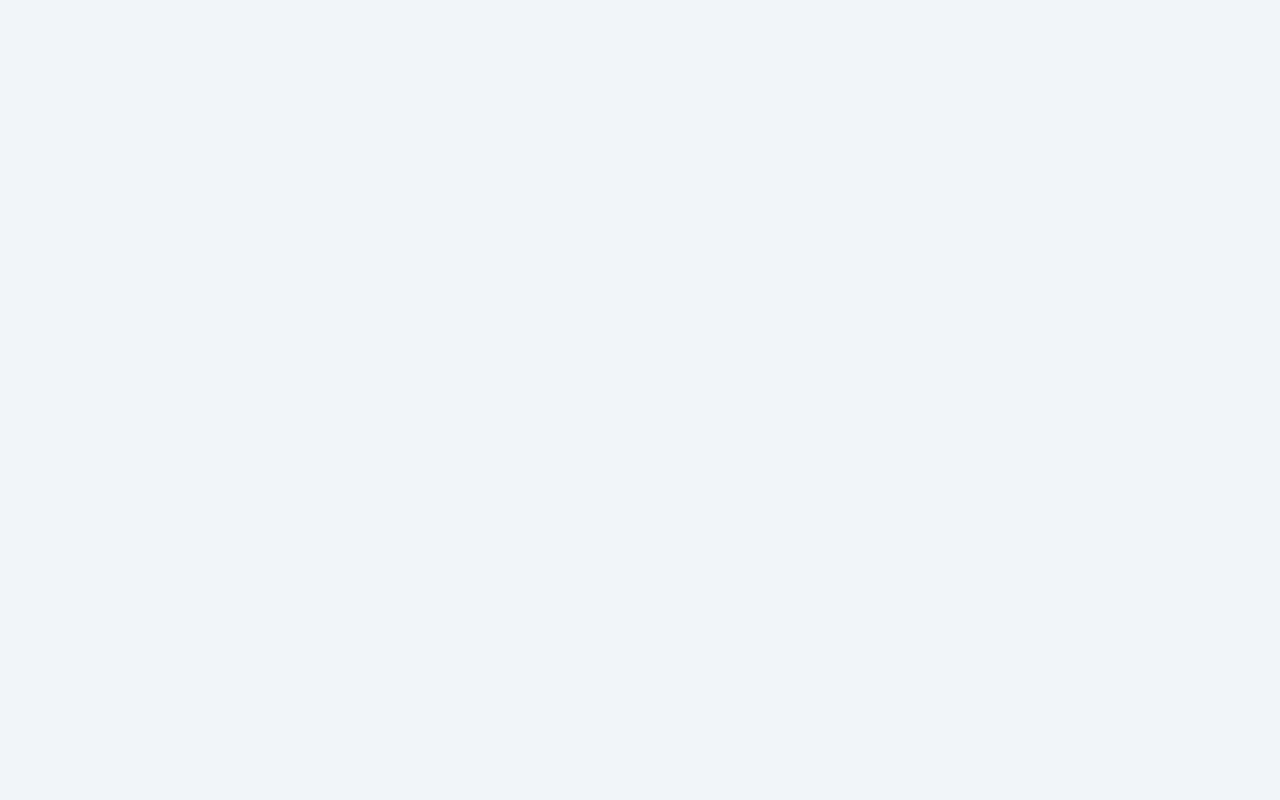
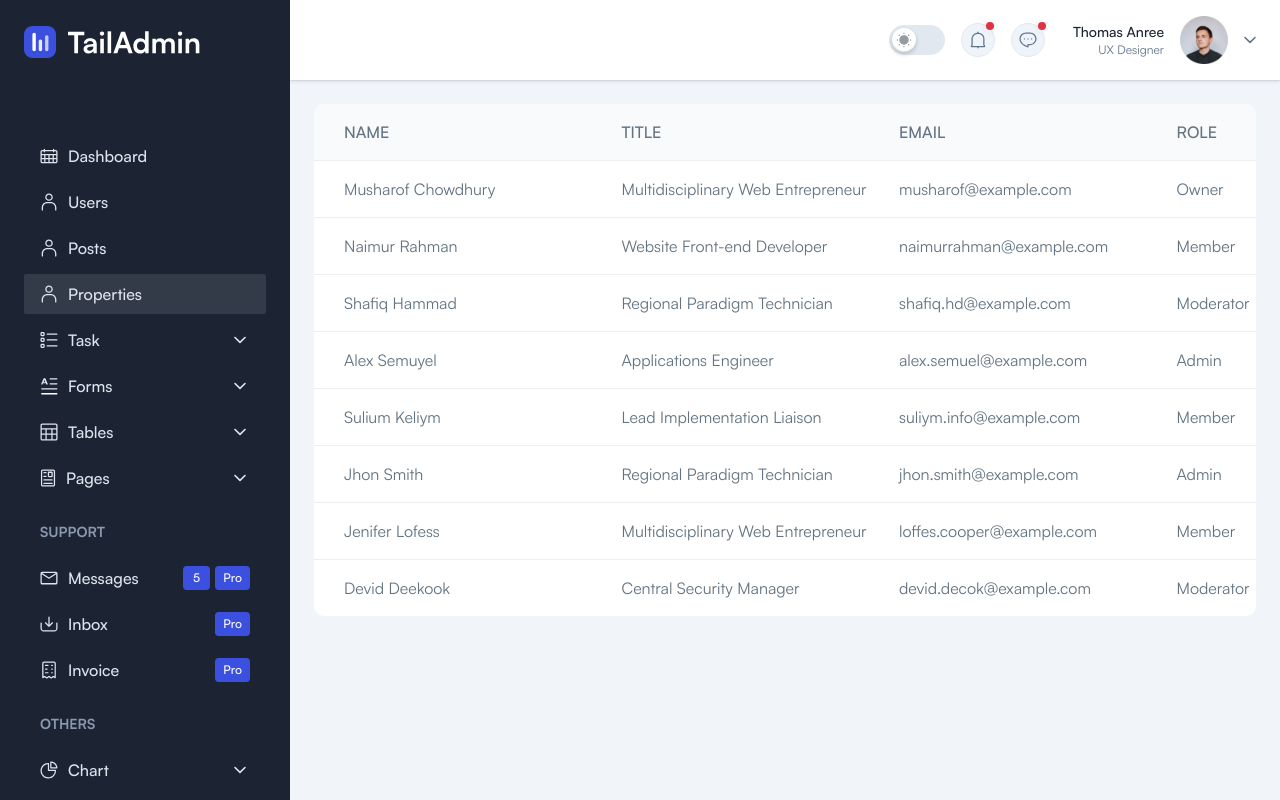
Before and after one commit to thakurdinker/xr_website_admin_panel, a React (Vite) app: page /manage-properties in a window 1280 px wide. Before the commit this address had no page. Built offline with nearby package versions, Linux system fonts and the light colour scheme; no server answers.

Commit message:
added properties section

```diff
--- a/src/App.tsx
+++ b/src/App.tsx
@@ -61,6 +61,7 @@ import TwoStepVerification from "./pages/Authentication/TwoStepVerification";
 import UnderMaintenance from "./pages/Authentication/UnderMaintenance";
 import UsersList from "./pages/Users";
 import EditUser from "./pages/Users/EditUser";
+import ManageProperties from "./pages/ManageProperties/ManageProperties.jsx";
 
 function App() {
   const [loading, setLoading] = useState<boolean>(true);
@@ -103,6 +104,16 @@ function App() {
             <>
               <PageTitle title="Manage Users" />
               <UsersList />
+            </>
+          }
+        />
+
+        <Route
+          path="/manage-properties"
+          element={
+            <>
+              <PageTitle title="Manage Properties" />
+              <ManageProperties />
             </>
           }
         />
--- a/src/api/constants.js
+++ b/src/api/constants.js
@@ -3,3 +3,4 @@ export const GET_ALL_USERS = BASE_URL + "getUsers";
 export const REGISTER_USER = BASE_URL + "register";
 export const UPDATE_USER = BASE_URL + "getUsers";
 export const GET_ALL_ROLES = BASE_URL + "roles";
+export const FETCH_ALL_PROPERTIES = BASE_URL + "properties";
--- a/src/components/Sidebar/index.tsx
+++ b/src/components/Sidebar/index.tsx
@@ -192,6 +192,38 @@ const Sidebar = ({ sidebarOpen, setSidebarOpen }: SidebarProps) => {
               </li>
               {/* <!-- Menu Item Posts --> */}
 
+              {/* Menu Item Properties */}
+
+              <li>
+                <NavLink
+                  to="/manage-properties"
+                  className={`group relative flex items-center gap-2.5 rounded-sm px-4 py-2 font-medium text-bodydark1 duration-300 ease-in-out hover:bg-graydark dark:hover:bg-meta-4 ${
+                    pathname.includes("manage-properties") &&
+                    "bg-graydark dark:bg-meta-4"
+                  }`}
+                >
+                  <svg
+                    className="fill-current"
+                    width="18"
+                    height="18"
+                    viewBox="0 0 18 18"
+                    fill="none"
+                    xmlns="http://www.w3.org/2000/svg"
+                  >
+                    <path
+                      d="M9.0002 7.79065C11.0814 7.79065 12.7689 6.1594 12.7689 4.1344C12.7689 2.1094 11.0814 0.478149 9.0002 0.478149C6.91895 0.478149 5.23145 2.1094 5.23145 4.1344C5.23145 6.1594 6.91895 7.79065 9.0002 7.79065ZM9.0002 1.7719C10.3783 1.7719 11.5033 2.84065 11.5033 4.16252C11.5033 5.4844 10.3783 6.55315 9.0002 6.55315C7.62207 6.55315 6.49707 5.4844 6.49707 4.16252C6.49707 2.84065 7.62207 1.7719 9.0002 1.7719Z"
+                      fill=""
+                    />
+                    <path
+                      d="M10.8283 9.05627H7.17207C4.16269 9.05627 1.71582 11.5313 1.71582 14.5406V16.875C1.71582 17.2125 1.99707 17.5219 2.3627 17.5219C2.72832 17.5219 3.00957 17.2407 3.00957 16.875V14.5406C3.00957 12.2344 4.89394 10.3219 7.22832 10.3219H10.8564C13.1627 10.3219 15.0752 12.2063 15.0752 14.5406V16.875C15.0752 17.2125 15.3564 17.5219 15.7221 17.5219C16.0877 17.5219 16.3689 17.2407 16.3689 16.875V14.5406C16.2846 11.5313 13.8377 9.05627 10.8283 9.05627Z"
+                      fill=""
+                    />
+                  </svg>
+                  Properties
+                </NavLink>
+              </li>
+
+              {/* Menu Item Properties */}
               {/* <!-- Menu Item Task --> */}
               <SidebarLinkGroup
                 activeCondition={
--- a/src/pages/Form/ProFormLayout.jsx
+++ b/src/pages/Form/ProFormLayout.jsx
@@ -75,8 +75,6 @@ const ProFormLayout = () => {
     },
     [userData]
   );
-
-  console.log(userData);
 
   return (
     <>
--- /dev/null
+++ b/src/pages/ManageProperties/ManageProperties.jsx
@@ -0,0 +1,159 @@
+import React, { useEffect, useState } from "react";
+import DefaultLayout from "../../layout/DefaultLayout";
+import { FETCH_ALL_PROPERTIES } from "../../api/constants";
+import axios from "axios";
+
+const users = [
+  {
+    name: "Musharof Chowdhury",
+    title: "Multidisciplinary Web Entrepreneur",
+    email: "musharof@example.com",
+    role: "Owner",
+  },
+  {
+    name: "Naimur Rahman",
+    title: "Website Front-end Developer",
+    email: "naimurrahman@example.com",
+    role: "Member",
+  },
+  {
+    name: "Shafiq Hammad",
+    title: "Regional Paradigm Technician",
+    email: "shafiq.hd@example.com",
+    role: "Moderator",
+  },
+  {
+    name: "Alex Semuyel",
+    title: "Applications Engineer",
+    email: "alex.semuel@example.com",
+    role: "Admin",
+  },
+  {
+    name: "Sulium Keliym",
+    title: "Lead Implementation Liaison",
+    email: "suliym.info@example.com",
+    role: "Member",
+  },
+  {
+    name: "Jhon Smith",
+    title: "Regional Paradigm Technician",
+    email: "jhon.smith@example.com",
+    role: "Admin",
+  },
+  {
+    name: "Jenifer Lofess",
+    title: "Multidisciplinary Web Entrepreneur",
+    email: "loffes.cooper@example.com",
+    role: "Member",
+  },
+  {
+    name: "Devid Deekook",
+    title: "Central Security Manager",
+    email: "devid.decok@example.com",
+    role: "Moderator",
+  },
+];
+
+const ManageProperties = () => {
+  const [properties, setProperties] = useState([]);
+  const [currentPage, setCurrentPage] = useState(1);
+  const [totalPages, setTotalPages] = useState(1);
+
+  useEffect(() => {
+    const fetchProperties = async () => {
+      try {
+        const response = await axios.get(
+          FETCH_ALL_PROPERTIES + `?page=${currentPage}`
+        );
+
+        if (response.data.success) {
+          setProperties(response.data.properties);
+          setTotalPages(response.data.totalPages);
+        }
+      } catch (error) {
+        console.error("Error fetching properties:", error);
+      }
+    };
+
+    fetchProperties();
+  }, [currentPage]);
+
+  return (
+    <DefaultLayout>
+      <div className="overflow-hidden rounded-[10px]">
+        <div className="max-w-full overflow-x-auto">
+          <div className="min-w-[1170px]">
+            {/* table header start */}
+            <div className="grid grid-cols-12 bg-[#F9FAFB] px-5 py-4 dark:bg-meta-4 lg:px-7.5 2xl:px-11">
+              <div className="col-span-3">
+                <h5 className="font-medium text-[#637381] dark:text-bodydark">
+                  NAME
+                </h5>
+              </div>
+
+              <div className="col-span-3">
+                <h5 className="font-medium text-[#637381] dark:text-bodydark">
+                  TITLE
+                </h5>
+              </div>
+
+              <div className="col-span-3">
+                <h5 className="font-medium text-[#637381] dark:text-bodydark">
+                  EMAIL
+                </h5>
+              </div>
+
+              <div className="col-span-2">
+                <h5 className="font-medium text-[#637381] dark:text-bodydark">
+                  ROLE
+                </h5>
+              </div>
+            </div>
+            {/* table header end */}
+
+            {/* table body start */}
+            <div className="bg-white dark:bg-boxdark">
+              {users.map((user, index) => (
+                <div
+                  key={index}
+                  className="grid grid-cols-12 border-t border-[#EEEEEE] px-5 py-4 dark:border-strokedark lg:px-7.5 2xl:px-11"
+                >
+                  <div className="col-span-3">
+                    <p className="text-[#637381] dark:text-bodydark">
+                      {user.name}
+                    </p>
+                  </div>
+
+                  <div className="col-span-3">
+                    <p className="text-[#637381] dark:text-bodydark">
+                      {user.title}
+                    </p>
+                  </div>
+
+                  <div className="col-span-3">
+                    <p className="text-[#637381] dark:text-bodydark">
+                      {user.email}
+                    </p>
+                  </div>
+
+                  <div className="col-span-2">
+                    <p className="text-[#637381] dark:text-bodydark">
+                      {user.role}
+                    </p>
+                  </div>
+
+                  <div className="col-span-1">
+                    <button className="float-right text-primary">Edit</button>
+                  </div>
+                </div>
+              ))}
+            </div>
+            {/* table body end */}
+          </div>
+        </div>
+      </div>
+    </DefaultLayout>
+  );
+};
+
+export default ManageProperties;
```
